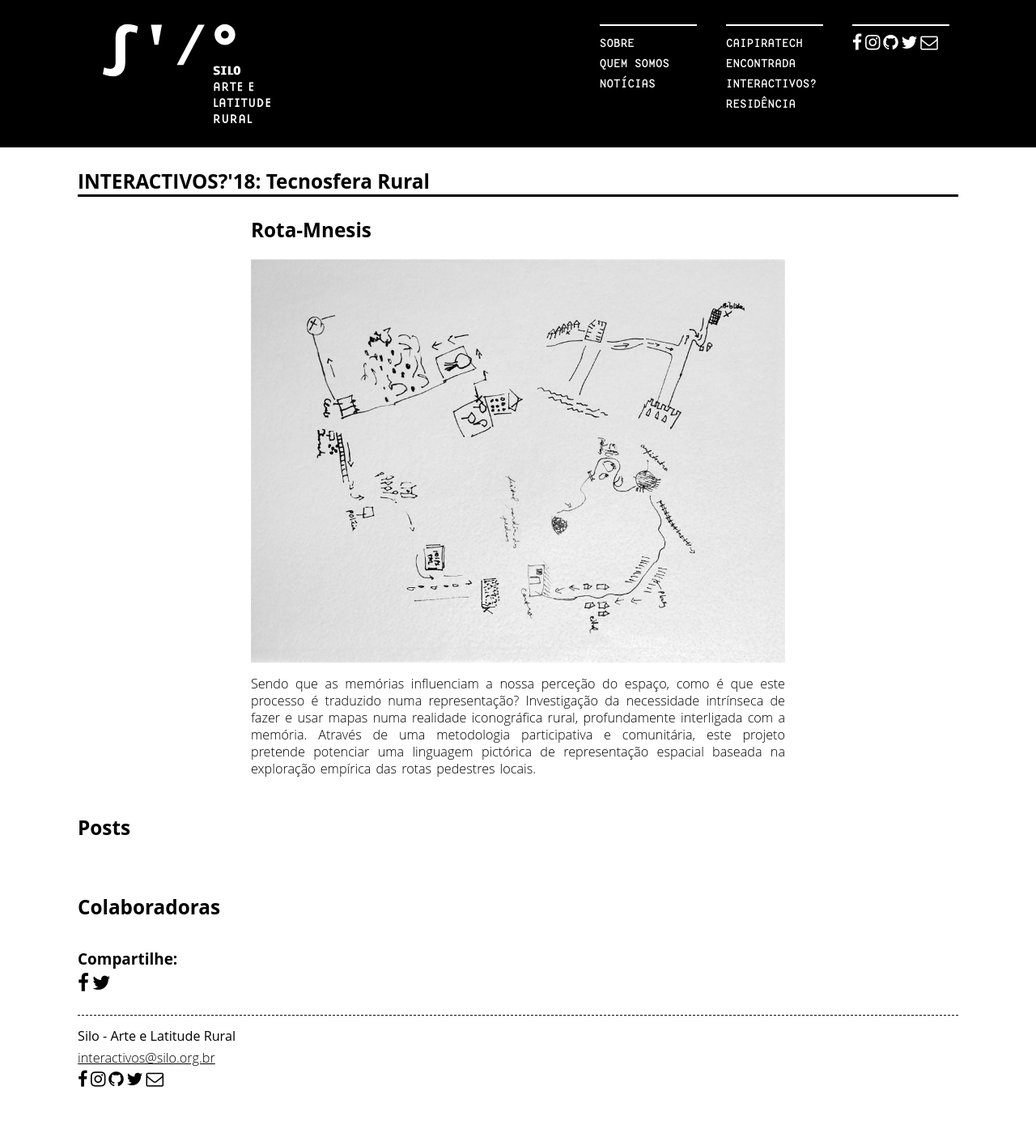
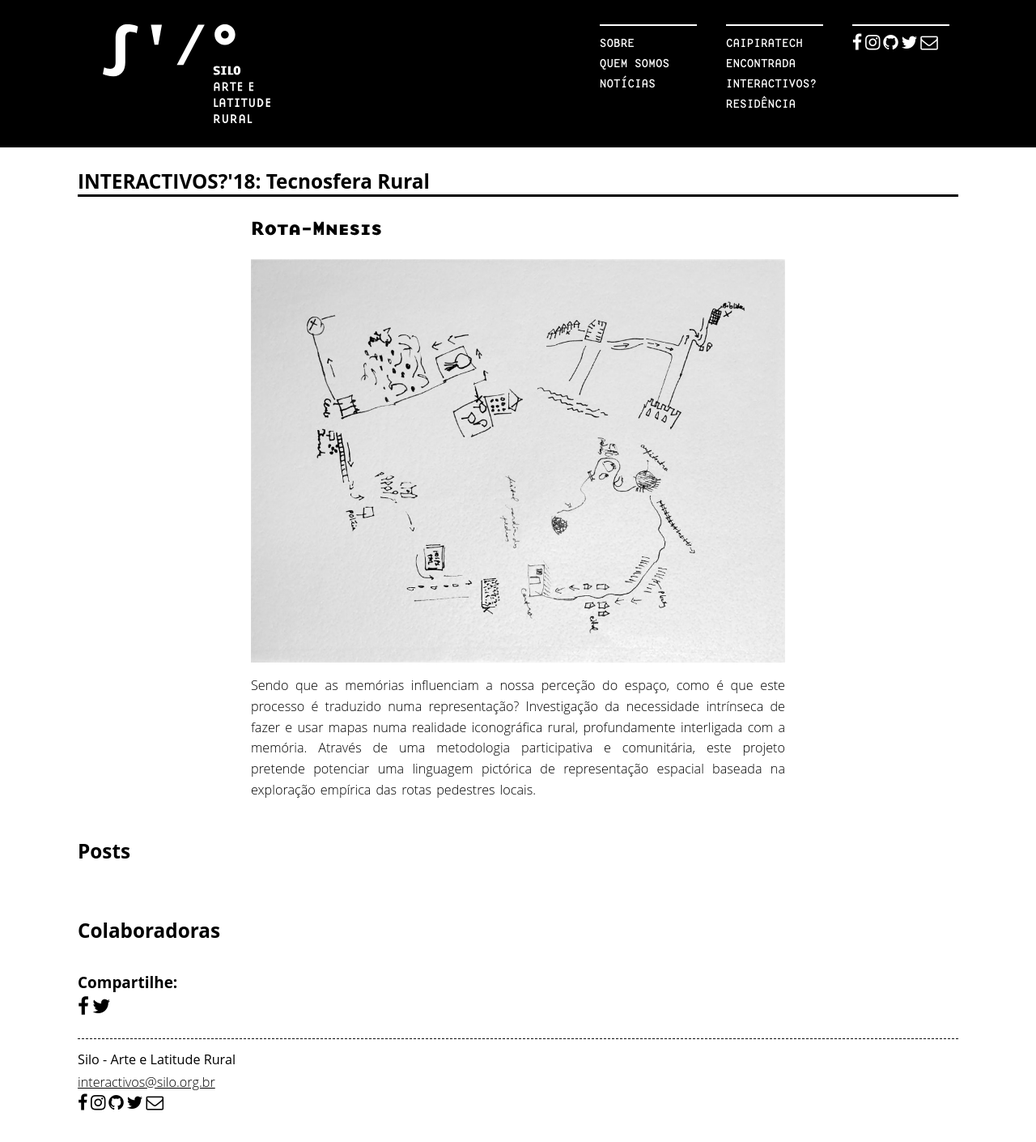
Before and after one commit to associacaosilo/interactivos2018, a Jekyll site: the page built from _pages/rotamnesis.md, in a window 1280 px wide. Shown: the whole page at 81% size. Built offline with Jekyll 4.4.1, drawn with Linux system fonts in a browser that asks for light colours; nearby versions of some CDN libraries; before the commit the page ends 1380 px from its top, so only the background shows below that.

Commit message:
styles list title

```diff
--- a/_layouts/list.html
+++ b/_layouts/list.html
@@ -8,8 +8,8 @@
     {% include menu.html %}
     <div class="main-div">
       {% include title.html %}
-      <section class="content-text list-title content-container">
-        <h2>{{ page.title }}</h2>
+      <section class="content-text content-container">
+        <h2 class="list-title">{{ page.title }}</h2>
         <img src="{{ site.baseurl }}/{{ page.cover }}">
         {{ content }}
         {% if page.link-text %}
--- a/css/main.scss
+++ b/css/main.scss
@@ -303,6 +303,7 @@ a {
 
 .list-title {
   line-height: 1.3;
+  font-family: "Font3", "Arial";
 }
 
 .list-wrapper {
@@ -377,10 +378,11 @@ a {
   }
 
   .list-item-title {
+    box-sizing: border-box;
     position: absolute;
     width: 100%;
     bottom: 0;
-    padding: 8px 0;
+    padding: 8px;
     border-radius: 5px;
     font: normal $LINK-SIZE $FONT-TITLE;
     text-align: center;
```
